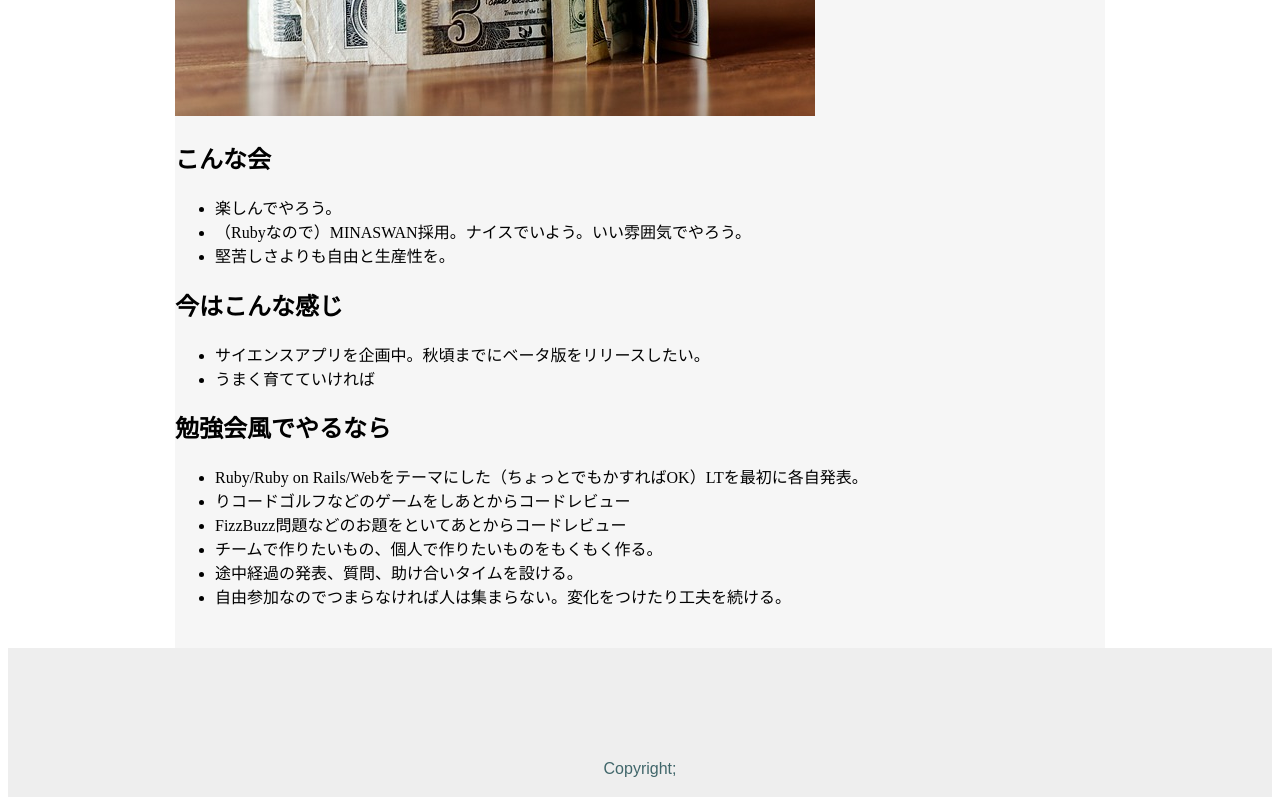
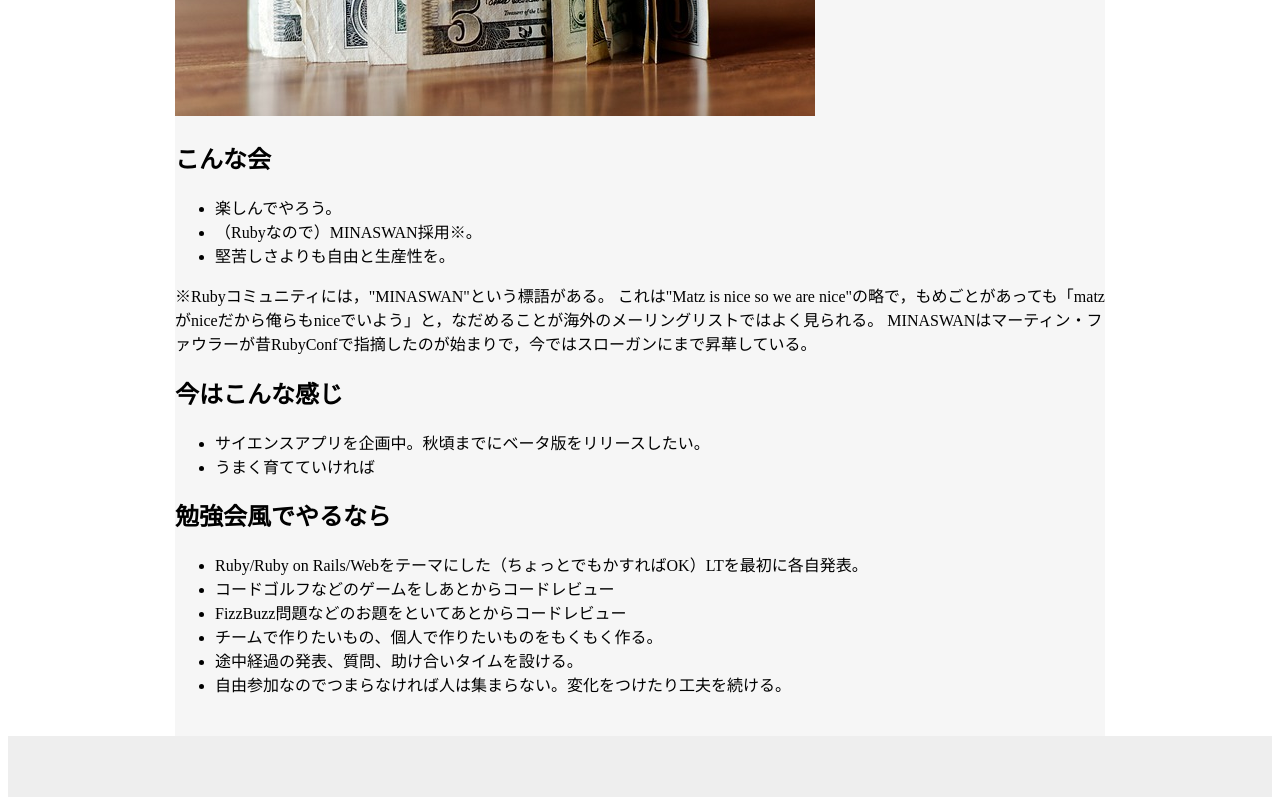
Before and after one commit to Makot3/mokupage, a plain HTML site: page about.html in a window 1280 px wide. Shown: the part 669-1466 px from the top of the page. Drawn offline with Linux system fonts and the light colour scheme.

Commit message:
about修正

```diff
--- a/about.html
+++ b/about.html
@@ -25,9 +25,12 @@
         <h2>こんな会</h2>
         <ul>
           <li>楽しんでやろう。</li>
-          <li>（Rubyなので）MINASWAN採用。ナイスでいよう。いい雰囲気でやろう。</li>
+          <li>（Rubyなので）MINASWAN採用※。</li>
           <li>堅苦しさよりも自由と生産性を。</li>
         </ul>
+        <p>※Rubyコミュニティには，"MINASWAN"という標語がある。
+        これは"Matz is nice so we are nice"の略で，もめごとがあっても「matzがniceだから俺らもniceでいよう」と，なだめることが海外のメーリングリストではよく見られる。
+        MINASWANはマーティン・ファウラーが昔RubyConfで指摘したのが始まりで，今ではスローガンにまで昇華している。</p>
         <h2>今はこんな感じ</h2>
         <ul>
           <li>サイエンスアプリを企画中。秋頃までにベータ版をリリースしたい。</li>
@@ -36,7 +39,7 @@
         <h2>勉強会風でやるなら</h2>
         <ul>
           <li>Ruby/Ruby on Rails/Webをテーマにした（ちょっとでもかすればOK）LTを最初に各自発表。</li>
-          <li>りコードゴルフなどのゲームをしあとからコードレビュー</li>
+          <li>コードゴルフなどのゲームをしあとからコードレビュー</li>
           <li>FizzBuzz問題などのお題をといてあとからコードレビュー</li>
           <li>チームで作りたいもの、個人で作りたいものをもくもく作る。</li>
           <li>途中経過の発表、質問、助け合いタイムを設ける。</li>
```
